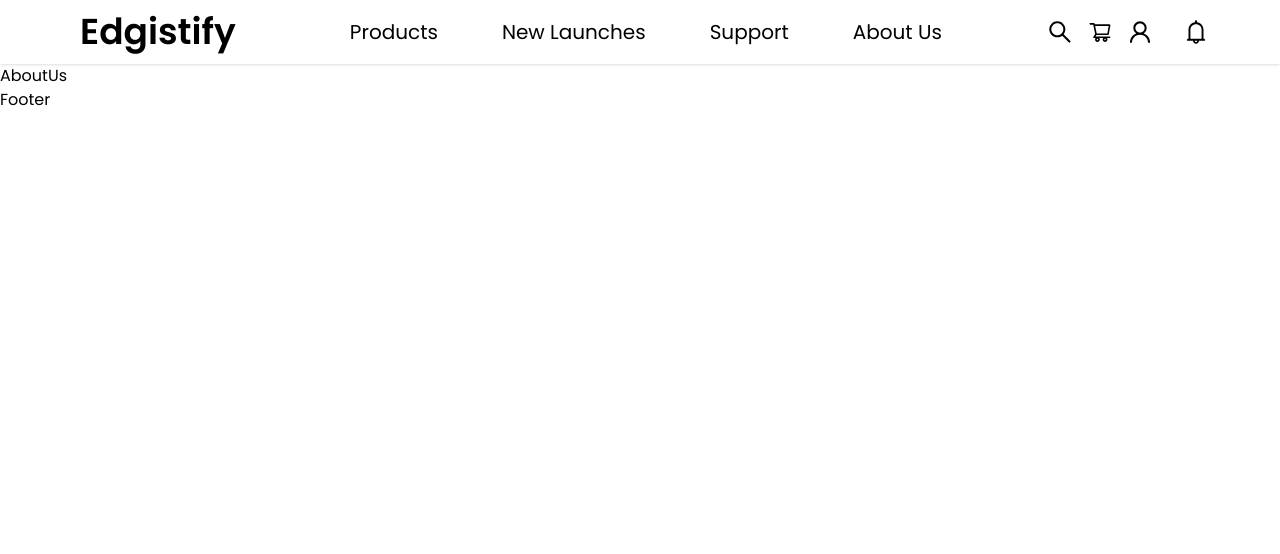
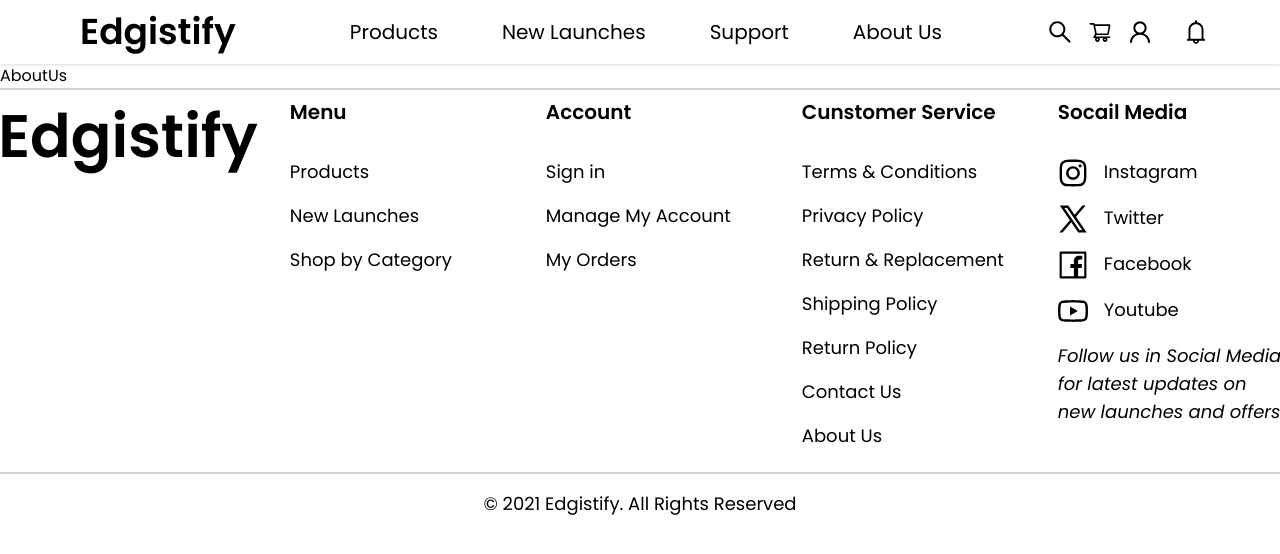
Before and after one commit to RahulCSS/e-commerce-edgistify, a React (Vite) app in the folder edgistify-client/: page /about in a window 1280 px wide. Shown: the top 554 px of the page. Built offline with nearby package versions, Linux system fonts and the light colour scheme.

Commit message:
Footer Page design

```diff
--- a/edgistify-client/src/components/Footer.tsx
+++ b/edgistify-client/src/components/Footer.tsx
@@ -1,7 +1,108 @@
+import { InstagramOutlined,
+            YoutubeOutlined,
+            XOutlined,
+            FacebookOutlined
+        } from "@ant-design/icons"
 
 const Footer = () => {
   return (
-    <div>Footer</div>
+    <div>
+        <div className="flex justify-center h-96 px-16
+                        bg-white text-black gap-8 border-t-2 border-gray-300">
+            <div className="text-6xl font-semibold pt-4">
+                <p>Edgistify</p>
+            </div>
+            <div>
+                <ul className="text-lg space-y-4 pt-2 w-56">
+                    <li>
+                        <p className="text-xl font-semibold pb-4">Menu</p>
+                    </li>
+                    <li>
+                        <p>Products</p>
+                    </li>
+                    <li>
+                        <p>New Launches</p>
+                    </li>
+                    <li>
+                        <p>Shop by Category</p>
+                    </li>
+                </ul>
+            </div>
+            <div>
+                <ul className="text-lg space-y-4 pt-2 w-56">
+                    <li>
+                        <p className="text-xl font-semibold pb-4">Account</p>
+                    </li>
+                    <li>
+                        <p>Sign in</p>
+                    </li>
+                    <li>
+                        <p>Manage My Account</p>
+                    </li>
+                    <li>
+                        <p>My Orders</p>
+                    </li>
+                </ul>
+            </div>
+            <div>
+                <ul className="text-lg space-y-4 pt-2 w-56">
+                    <li>
+                        <p className="text-xl font-semibold pb-4">Cunstomer Service</p>
+                    </li>
+                    <li>
+                        <p>Terms & Conditions</p>
+                    </li>
+                    <li>
+                        <p>Privacy Policy</p>
+                    </li>
+                    <li>
+                        <p>Return & Replacement</p>
+                    </li>
+                    <li>
+                        <p>Shipping Policy</p>
+                    </li>
+                    <li>
+                        <p>Return Policy</p>
+                    </li>
+                    <li>
+                        <p>Contact Us</p>
+                    </li>
+                    <li>
+                        <p>About Us</p>
+                    </li>
+                </ul>
+                </div>
+            <div>
+            <ul className="text-lg space-y-4 pt-2 w-56">
+                    <li>
+                        <p className="text-xl font-semibold pb-4">Socail Media</p>
+                    </li>
+                    <li className="flex gap-4">
+                        <InstagramOutlined className="text-3xl"/>
+                        <p>Instagram</p>
+                    </li>
+                    <li className="flex gap-4">
+                        <XOutlined className="text-3xl"/>
+                        <p>Twitter</p>
+                    </li>
+                    <li className="flex gap-4">
+                        <FacebookOutlined className="text-3xl"/>
+                        <p>Facebook</p>
+                    </li>
+                    <li className="flex gap-4">
+                        <YoutubeOutlined className="text-3xl"/>
+                        <p>Youtube</p>
+                    </li>
+                    <li className="italic">
+                        <p>Follow us in Social Media for latest updates on new launches and offers</p>
+                    </li>
+                </ul>
+            </div>
+        </div>
+        <div className="border-t-2 border-gray-300">
+            <p className="text-center text-lg py-4">© 2021 Edgistify. All Rights Reserved</p>
+        </div>
+    </div>
   )
 }
 
--- a/edgistify-client/src/pages/Home.tsx
+++ b/edgistify-client/src/pages/Home.tsx
@@ -1,3 +1,4 @@
+
 
 const Home = () => {
   return (
```
